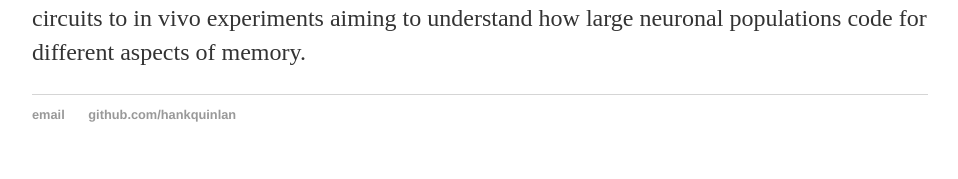
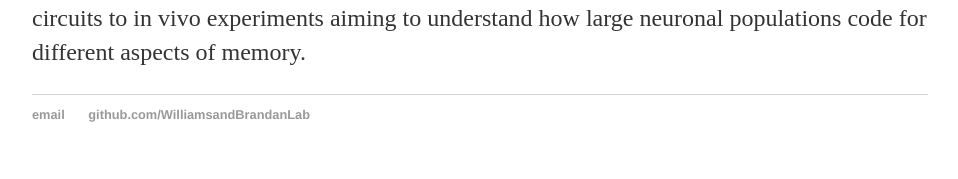
Before and after one commit to WilliamsandBrandanLab/WilliamsandBrandanLab.github.io, a Jekyll site: the page built from index.md, in a window 1280 px wide. Shown: the part 1567-1746 px from the top of the page, without its empty margins (160-1118 px from the left). Built offline with Jekyll 4.4.1, drawn with Linux system fonts in a browser that asks for light colours; our own code applies the rules of GitHub Pages for plain Markdown files.

Commit message:
Update default.html

```diff
--- a/_layouts/default.html
+++ b/_layouts/default.html
@@ -23,7 +23,7 @@
 			<footer>
 	    		<ul>
 	        		<li><a href="mailto:templetorilynn@gmail.com">email</a></li>
-	        		<li><a href="https://github.com/hankquinlan">github.com/hankquinlan</a></li>
+	        		<li><a href="https://github.com/WilliamsandBrandanLab">github.com/WilliamsandBrandanLab</a></li>
 				</ul>
 			</footer>
 		</body>
```
